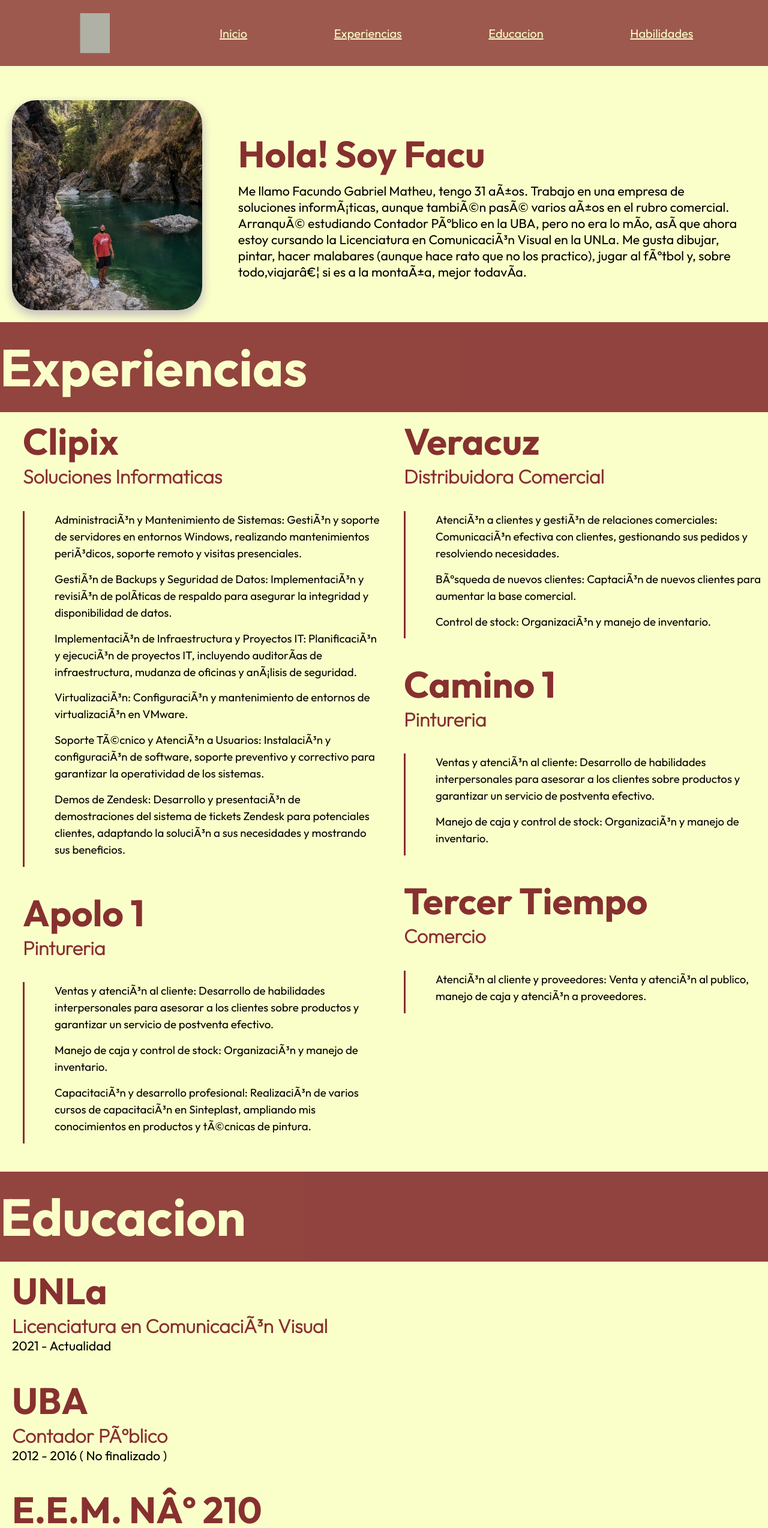
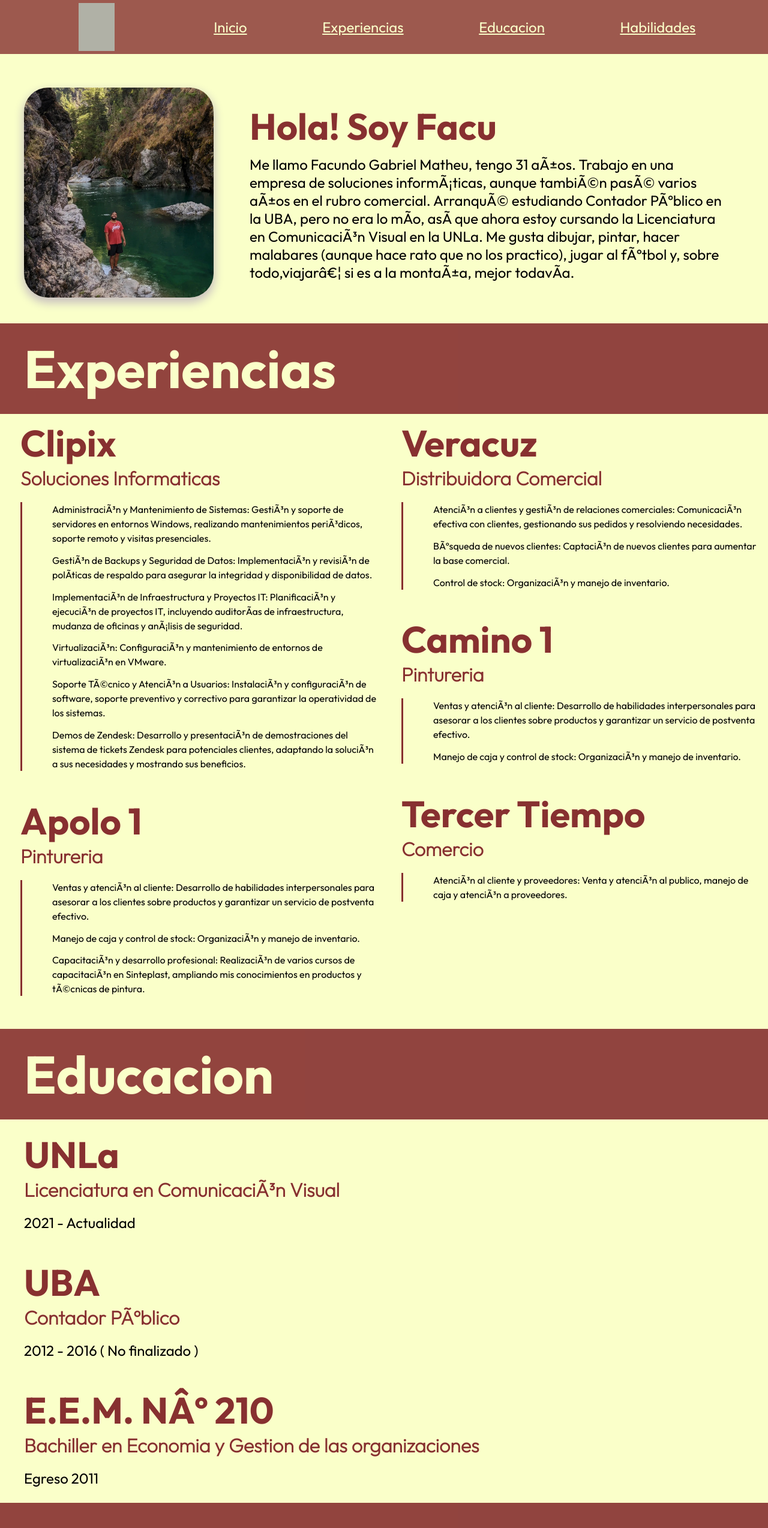
Before and after one commit to facundomatheu93-ux/Tp1-cv, a plain HTML site: page index.html in a window 1280 px wide. Shown: the top 2547 px of the page at 60% size. Drawn offline with Linux system fonts and the light colour scheme; grey boxes are pictures that could not be loaded.

Commit message:
Entrega 4-9

```diff
--- a/index.html
+++ b/index.html
@@ -5,41 +5,39 @@
     <meta charset="utf.8" />
     <title>Facundo CV</title>
     <link rel="stylesheet" href="style.css" />
+    <link rel="icon" href="img/tridente.svg" type="image/svg" width="32px" height="32px" />
 </head>
 
 <body>
     <header>
-        <section id="menu">
+        <nav class="navegacion">
 
-        <nav class="navegacion">
-            <img src="img/Firma.gif" class="facus-gif" alt="Firma Facundo" width="auto" height="50" />
+            <img src="img/firma.gif" class="facus-gif" alt="Firma Facundo" width="auto" height="60" />
             <a href="#inicio">Inicio</a>
             <a href="#experiencias">Experiencias</a>
             <a href="#educacion">Educacion</a>
             <a href="#habilidades">Habilidades</a>
         </nav>
-        </section>
     </header>
     <MAIN>
-        <section id="inicio">
-            <article class="mi-foto">
-            <img src="img/Foto-cv-facundo.jpg" alt="Foto de facundo" width="auto" height="350" />
+        <section id="mi-foto">
+            <img src="img/foto-cv-facundo.jpg" alt="Foto de facundo" width="316,79" height="350" />
             <div class="presentacion">
-            <h2>Hola! Soy Facu</h2>
+            <h1>Hola! Soy Facu</h1>
             <p>Me llamo Facundo Gabriel Matheu, tengo 31 años. Trabajo en una empresa de soluciones informáticas,   aunque también pasé varios años en el rubro comercial. Arranqué estudiando Contador Público en la UBA, pero no era lo mío, así que ahora estoy cursando la Licenciatura en Comunicación Visual en la UNLa. Me gusta dibujar, pintar, hacer malabares (aunque hace rato que no los practico), jugar al fútbol y, sobre todo,viajar… si es a la montaña, mejor todavía.</p>
             </div>
-            </article>
+
 
         </section>
 
-         <h1>Experiencias</h1>
+        <h2>Experiencias</h2>
 
         <section id="experiencias">
             <div class="empresas-izq">
             <article class="trabajos">
                 <div class= "empresas">
-                     <h2>Clipix</h2>
-                    <h3>Soluciones Informaticas</h3>
+                    <h3>Clipix</h3>
+                    <h4>Soluciones Informaticas</h4>
                 </div>
                     <ul class="tareas">
                         <li>
@@ -62,8 +60,8 @@
                  </article>
                 <article class="trabajos">
                 <div class= "empresas">
-                    <h2>Apolo 1</h2>
-                    <h3>Pintureria</h3>
+                    <h3>Apolo 1</h3>
+                    <h4>Pintureria</h4>
                 </div>
                     <ul class="tareas">
                         <li>
@@ -82,8 +80,8 @@
             <div class="empresas-der">
             <article class="trabajos">
                  <div class= "empresas">
-                    <h2>Veracuz</h2>
-                    <h3>Distribuidora Comercial</h3>
+                    <h3>Veracuz</h3>
+                    <h4>Distribuidora Comercial</h4>
                 </div>
                     <ul class="tareas">
                         <li>
@@ -100,8 +98,8 @@
 
             <article class="trabajos">
                 <div class= "empresas">
-                    <h2>Camino 1</h2>
-                    <h3>Pintureria</h3>
+                    <h3>Camino 1</h3>
+                    <h4>Pintureria</h4>
                 </div>
                     <ul class="tareas">
                         <li>
@@ -115,8 +113,8 @@
 
             <article class="trabajos">
                 <div class= "empresas">
-                    <h2>Tercer Tiempo</h2>
-                    <h3>Comercio</h3>
+                    <h3>Tercer Tiempo</h3>
+                    <h4>Comercio</h4>
                 </div>
                     <ul class="tareas">
                         <li>
@@ -130,20 +128,20 @@
         </section>
 
         <section id="educacion">
-            <h1>Educacion</h1>
+            <h2>Educacion</h2>
             <article class="estudio">
-                <h2>UNLa</h2>
-                <h3>Licenciatura en Comunicación Visual</h3>
+                <h3>UNLa</h3>
+                <h4>Licenciatura en Comunicación Visual</h4>
                 <p>2021 - Actualidad</p>
             </article>
             <article class="estudio">
-                <h2>UBA</h2>
-                <h3>Contador Público</h3>
+                <h3>UBA</h3>
+                <h4>Contador Público</h4>
                 <p>2012 - 2016 ( No finalizado )</p>
             </article>
             <article class="estudio">
-                <h2>E.E.M. Nº 210</h2>
-                <h3>Bachiller en Economia y Gestion de las organizaciones</h3>
+                <h3>E.E.M. Nº 210</h3>
+                <h4>Bachiller en Economia y Gestion de las organizaciones</h4>
                 <p>Egreso 2011</p>
 
             </article>
@@ -151,10 +149,10 @@
 
         <section id="habilidades">
 
-            <h1>Habilidades</h1>
+            <h2>Habilidades</h2>
 
             <article class="habilidad">
-                <h4>Administración de sistemas</h4>
+                <h5>Administración de sistemas</h5>
                 <p>Experiencia en mantenimiento y gestión de servidores Windows (2008, 2016), con conocimientos en entornos de virtualización VMware</p>
                 <div class="progresos">
                     <div class="progreso-porcentaje">
@@ -164,7 +162,7 @@
             </article>
 
             <article class="habilidad">
-                <h4>Infraestructura y Seguridad IT</h4>
+                <h5>Infraestructura y Seguridad IT</h5>
                 <p>Implementación de políticas de seguridad y administración de infraestructuras complejas en diversos entornos</p>
                 <div class="progresos">
                     <div class="progreso-porcentaje">
@@ -174,7 +172,7 @@
             </article>
 
             <article class="habilidad">
-                <h4>Nube y Plataformas</h4>
+                <h5>Nube y Plataformas</h5>
                 <p>Experiencia básica en Azure y Google Workspace, con buena capacidad de adaptación a nuevas plataformas</p>
                 <div class="progresos">
                     <div class="progreso-porcentaje">
@@ -184,7 +182,7 @@
             </article>
 
             <article class="habilidad">
-                <h4>Soporte tecnico</h4>
+                <h5>Soporte tecnico</h5>
                 <p>Diagnóstico y resolución de incidencias mediante soporte remoto y presencial</p>
                 <div class="progresos">
                     <div class="progreso-porcentaje">
@@ -194,7 +192,7 @@
             </article>
 
             <article class="habilidad">
-                <h4>Trabajo en equipo</h4>
+                <h5>Trabajo en equipo</h5>
                 <p>Experiencia en trato directo con clientes y usuarios, pudiendo colaborar efectiva y activamente en equipos multidisciplinarios</p>
                 <div class="progresos">
                     <div class="progreso-porcentaje">
@@ -204,7 +202,7 @@
             </article>
 
             <article class="habilidad">
-                <h4>Idioma ingles</h4>
+                <h5>Idioma ingles</h5>
                 <p>En curso de formación (inglés empresarial)</p>
                 <div class="progresos">
                     <div class="progreso-porcentaje">
@@ -217,7 +215,7 @@
 
         <section id="software">
 
-            <h2>Software</h2>
+            <h3>Software</h3>
             <!-- Aca van los logos con un circulo que esta mas relleno dependiendo la habilidad -->
             <article class="softwares">
                 <div class="programas"> <img src="img/logo-ps.png" alt="Photoshop" width="50" height="50"></div>
@@ -231,7 +229,7 @@
 
         <section id="hobbies">
 
-            <h2>Hobbies</h2>
+            <h3>Hobbies</h3>
                 <article class="gusto">
                     <img src="img/diabolo.png" alt="Diabolo" width="70" height="70" />
                     <img src="img/futbol-americano.png" alt="pelota futbol" width="70" height="70" />
@@ -244,11 +242,9 @@
 
     <footer>
 
-        <section id="final">
+        <div id="final">
 
-            <h2>Contactame</h2>
-
-            <article>
+            <h3>Contactame</h3>
                 <ul class="contacto">
                     <li>
                     <a href="https://www.instagram.com/facundomatheu/"><img src="img/instagram.png" alt="Foto de instragram" width="50" height="50"></a>
@@ -261,11 +257,9 @@
                     </li>
                 </ul>
 
-            </article>
+                <p class="firma-final">Facundo Gabriel Matheu © 2025 / Catedra Wischñevsky  </p>
 
-                <p class="firma-final">Facundo Gabriel Matheu © 2024 / Catedra Wischñevsky  </p>
-
-        </section>
+            </div>
     </footer>
 </body>
 
--- a/style.css
+++ b/style.css
@@ -31,63 +31,55 @@ body {
 * {
     font-family: "outfit-regular", sans-serif;
     color: black;
-    font-size: 14pt;
+
     box-sizing: border-box;
     padding: 0;
     margin: 0;
-
-}
-
-#menu {
-    /* background-color: #873030;*/
 }
 
 .navegacion {
     display: flex;
     justify-content: space-evenly;
     align-items: center;
-    padding: 30px 0;
-    flex-direction: row;
-    flex-wrap: nowrap;
+    padding: 15px;
     background-color: #873030;
     opacity: 80%;
     margin-bottom: 2rem;
     gap: 20px;
     min-width: 500px;
-
 }
 
 .navegacion a {
     color: #faffc9;
-    font-size: 15pt;
+    font-size: 1.5rem;
     font-family: "outfit-regular", sans-serif;
     /*background-color: #873030;*/
 }
 
-h1 {
+h2{
     font-family: "outfit-bold", sans-serif;
     color: #faffc9;
-    font-size: 65pt;
+    font-size: 5.5rem;
     background-color: #873030;
     opacity: 0.9;
-    padding: 20px 0px 20px 0px;
-    max-width: 1920px;
+    padding: 20px 0px 20px 40px;
     min-width: 600px;
 }
 
-h2 {
+h1,h3{
     font-family: "outfit-bold", sans-serif;
     color: #873030;
     font-size: 46pt;
 }
 
-h3 {
+h4 {
     font-family: "outfit-extralight", sans-serif;
     color: #873030;
     font-size: 24pt;
+    margin-bottom: 20px;
 }
 
-h4 {
+h5 {
     font-family: "outfit-regular", sans-serif;
     color: #873030;
     font-size: 28pt;
@@ -102,19 +94,9 @@ footer {
     background-color: #873030;
 }
 
-h2,
-h3 {
-    margin: 0;
-}
-
-ul {
-    margin: 2rem;
-}
-
 #inicio,
 p {
-    font-size: 16pt;
-    text-align: left;
+    font-size: 1.5rem;
 }
 
 footer ul {
@@ -128,21 +110,18 @@ footer p {
 }
 
 .trabajos {
-    display: flex;
-    flex-direction: column;
-    gap: 2rem;
     margin-bottom: 2rem;
     padding-left: 1.5rem;
-    height: auto;
+
 }
 
 .tareas {
-    /* flex: 1; */
+
     padding: 0;
     margin: 0;
     border-left: 3px solid #873030;
     list-style: none;
-    /*height: auto; */
+
 }
 
 .tareas li {
@@ -150,7 +129,7 @@ footer p {
     margin: 0 0 0.8rem 50px;
 }
 
-#experiencias {
+#experiencias{
     display: flex;
     flex-direction: row;
     gap: 10px;
@@ -159,7 +138,7 @@ footer p {
     align-content: center;
 }
 
-.mi-foto {
+#mi-foto {
     display: flex;
     flex-direction: row;
     gap: 30px;
@@ -167,9 +146,10 @@ footer p {
     flex-wrap: wrap;
     align-items: center;
     justify-content: center;
+    margin: 20px;
 }
 
-.mi-foto img {
+#mi-foto img {
     border-radius: 40px;
     box-shadow: 0px 7px 15px 2px #c8c0c0;
     ;
@@ -222,7 +202,8 @@ footer p {
     margin-bottom: 1rem;
     max-width: 1200px;
     min-width: 500px;
-    padding: 0 0 10px 20px
+    padding: 10px 0 10px 10px;
+    margin-left: 30px;
 }
 
 #habilidades {
@@ -238,10 +219,11 @@ footer p {
     margin-bottom: 1rem;
     max-width: 1920px;
     min-width: 500px;
-    padding: 0 0 10px 20px;
+    padding: 10px 0 10px 10px;
     gap: 10px;
     text-wrap-mode: initial;
     text-wrap-style: pretty;
+    margin-left: 30px;
 }
 
 .progresos{
@@ -303,7 +285,7 @@ footer p {
      padding: 10px;
 }
 
-#software h2 {
+#software h3 {
     text-align: center;
 }
 
@@ -316,7 +298,7 @@ footer p {
     flex-wrap: wrap;
 }
 
-#hobbies h2 {
+#hobbies h3 {
     text-align: center
 }
 
@@ -338,12 +320,11 @@ footer p {
 
 #final {
     display: flex;
-    gap: 35px;
     flex-direction: column;
     max-width: 1920px;
     min-width: 300px;
     flex-wrap: wrap;
-    margin: 30px;
+    gap: 10px;
 }
 
 .contacto {
@@ -354,15 +335,14 @@ footer p {
 }
 
 
-#final h2 {
+#final h3 {
     text-align: center;
     color:#faffc9;
-    padding: 10px;
 }
 
 .firma-final {
     text-align: center;
     color: #faffc9;
-    font-size: 10pt;
+    font-size: 1rem;
     padding: 10px;
 }
```
Also changed, not shown: img/tridente.svg (added), 2 other files. Lines whose indentation alone changed are shown as unchanged.
